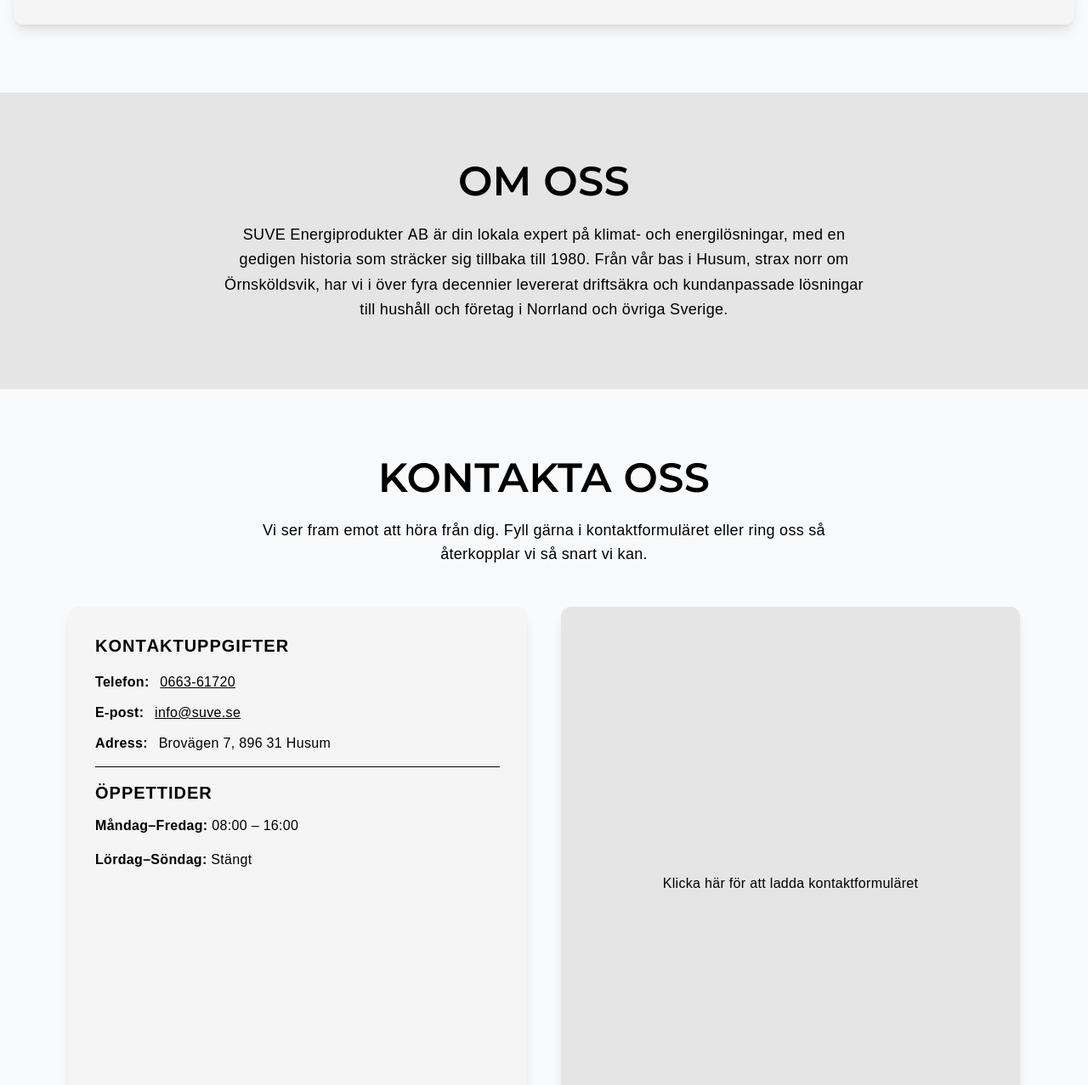
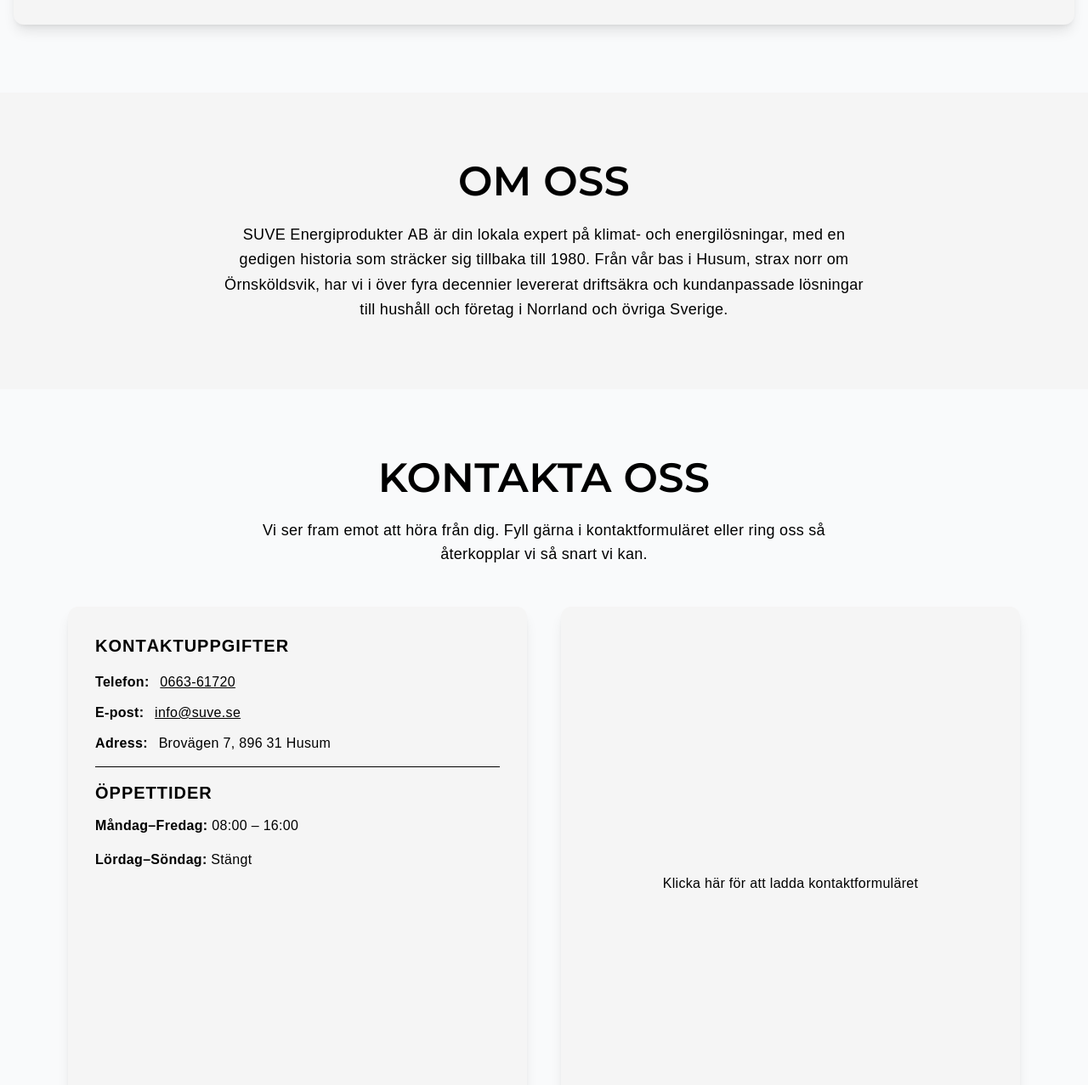
Before and after one commit to defastigheter/suve, a website: page index.html in a window 1280 px wide. Shown: the part 1923-3200 px from the top of the page at 85% size. Drawn offline with Linux system fonts and the light colour scheme.

Commit message:
Uppdaterade hemsidan

```diff
--- a/index.html
+++ b/index.html
@@ -413,7 +413,7 @@
 
 
     <!-- OM OSS SECTION -->
-    <section class="bg-neutral-200 py-20" id="om-oss">
+    <section class="bg-neutral-100 py-20" id="om-oss">
       <div class="container mx-auto px-4">
         <div class="text-center max-w-3xl mx-auto">
           <h2 class="font-heading uppercase text-Black text-4xl sm:text-5xl mb-6">
@@ -480,7 +480,7 @@
 
 
 
-            <div id="form-container" class="bg-neutral-200 rounded-xl shadow-lg p-8 h-[650px] flex items-center justify-center cursor-pointer text-center">
+            <div id="form-container" class="bg-neutral-100 rounded-xl shadow-lg p-8 h-[650px] flex items-center justify-center cursor-pointer text-center">
               <p>Klicka här för att ladda kontaktformuläret</p>
             </div>
 
```
Also changed, not shown: index_english.html (+2 -2 lines).
